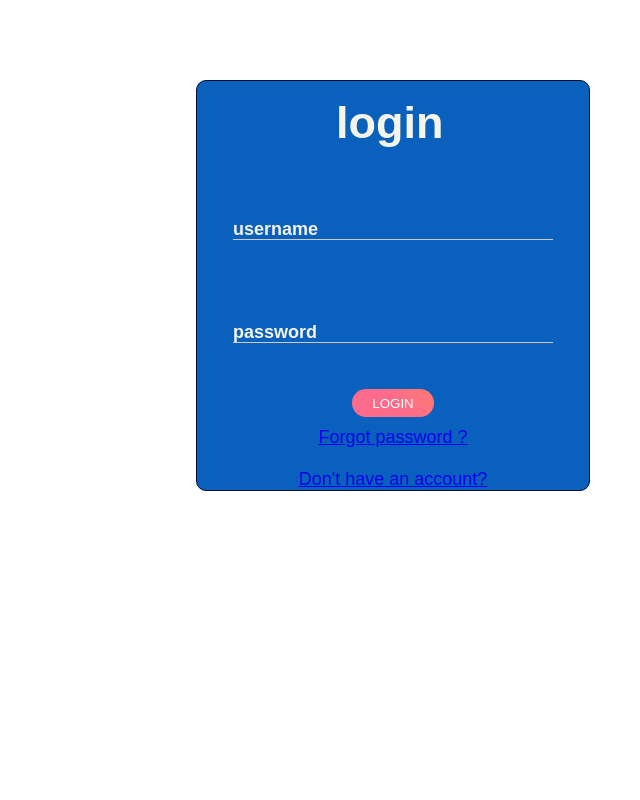
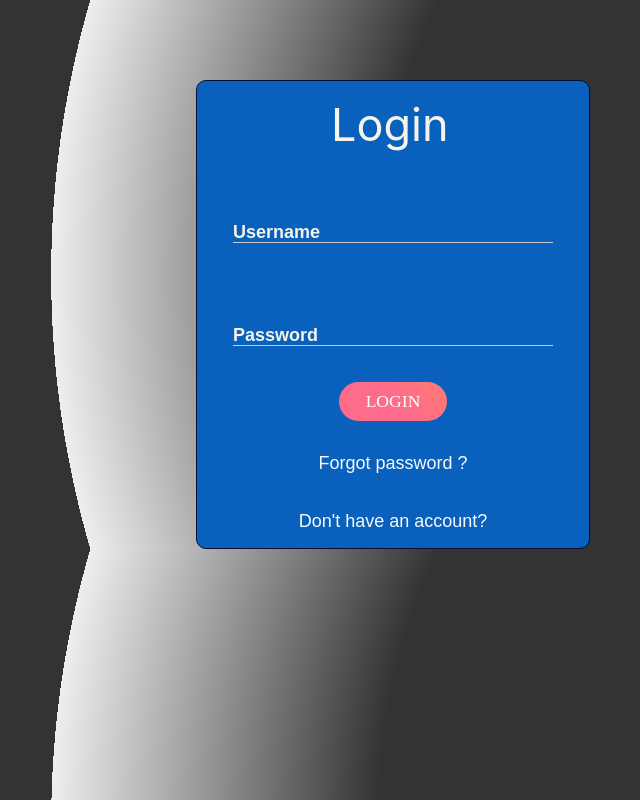
Before and after one commit to kisiaurkopuchhoyaar/my_first_repo_sample, a plain HTML site: page Another_Login_Page/login.html in a window 1280 px wide. Shown: the whole page, without its empty margins (247-887 px from the left). Drawn offline with Linux system fonts and the light colour scheme.

Commit message:
background css update

```diff
--- a/Another_Login_Page/login.html
+++ b/Another_Login_Page/login.html
@@ -3,21 +3,21 @@
 <head>
     <meta charset="UTF-8">
     <meta name="viewport" content="width=device-width, initial-scale=1.0">
-    <title>Document</title>
+    <title>Login</title>
     <link rel="stylesheet" href="styles.css">
 </head>
 <body>
 
     <div class="container">
         <form action="" class="form-container" method="post">
-            <h1 class="title" data-text="login">login</h1>
+            <h1 class="title" data-text="login">Login</h1>
             <div class ="input-container">
-            <input type="text" name="username" id="username" autocomplete="username" required minlength="4" maxlength="10">
-            <label for="username">username</label>
+            <input type="text" name="username" id="username" autocomplete="username" required minlength="4" maxlength="16">
+            <label for="username">Username</label>
             </div>
             <div class ="input-container">
             <input type="password" name="password" id="password" autocomplete="current-password" required minlength="6" maxlength="12">
-            <label for="password">password</label>
+            <label for="password">Password</label>
             </div>
             <input type="submit" class ="btn" value="login">
             <a href="/restore">Forgot password ?</a><br>
--- a/Another_Login_Page/styles.css
+++ b/Another_Login_Page/styles.css
@@ -3,6 +3,9 @@
   box-sizing: border-box;
   margin: 0;
   padding: 0;
+}
+html{
+  background:radial-gradient(circle at 100%, #333, #333 50%, #eee 75%, #333 75%);
 }
 .container {
   display: flex;
@@ -30,6 +33,7 @@
   border-radius: 10px;
 }
 .title {
+  font:initial;
   font-size: 2.5em;
   margin-bottom: 1.5rem;
   margin-top: 1rem;
@@ -37,6 +41,7 @@
   margin-right: 1vw;
   color: #f5f4e8;
   position: relative;
+  font-family :SF Pro Display, SF Pro Icons, AOS Icons, Helvetica Neue, Helvetica, Arial, sans-serif;
   /* background: linear-gradient(90deg, #0f0, #1899ff, #f0f, #f00, #ff0);
   background-clip: text;
   -webkit-background-clip: text;
@@ -88,8 +93,11 @@ input:valid ~ label {
 .btn {
   background: linear-gradient(45deg, #fe6b8b 30%, #ff8e53 90%);
   appearance: button;
-  margin: 10px;
+
+  margin-bottom: 2rem;
   padding: 0.5em 1.5em;
+  font:initial;
+  font-size:1.1rem;
   text-align: center;
   text-transform: uppercase;
   cursor: pointer;
@@ -111,3 +119,17 @@ input:valid ~ label {
   /* box-shadow: 0 0 5px #1a3601; */
   filter: drop-shadow(0 0 5px #b4b5b4);
 }
+a{
+
+  margin-bottom: 1rem;
+  color: hsla(0, 0%, 100%, 0.966);
+  text-decoration: none;
+}
+
+a:hover {
+  text-decoration: underline;
+  color: #f5f4e8;
+  text-shadow: 0 0 5px hsl(300, 12%, 18%);
+  filter: drop-shadow(0 0 5px hsla(291, 83%, 88%, 0.667));
+
+}
```
Also changed, not shown: Another_Login_Page/signup.html (+1 -1 lines).
